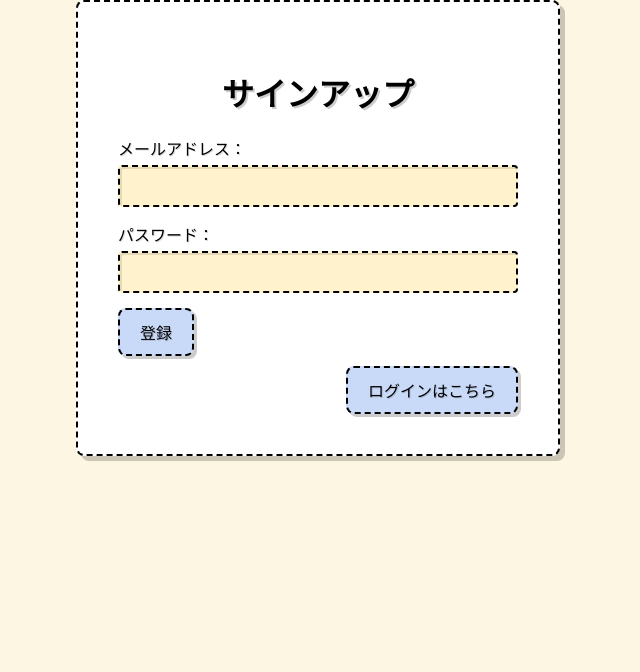
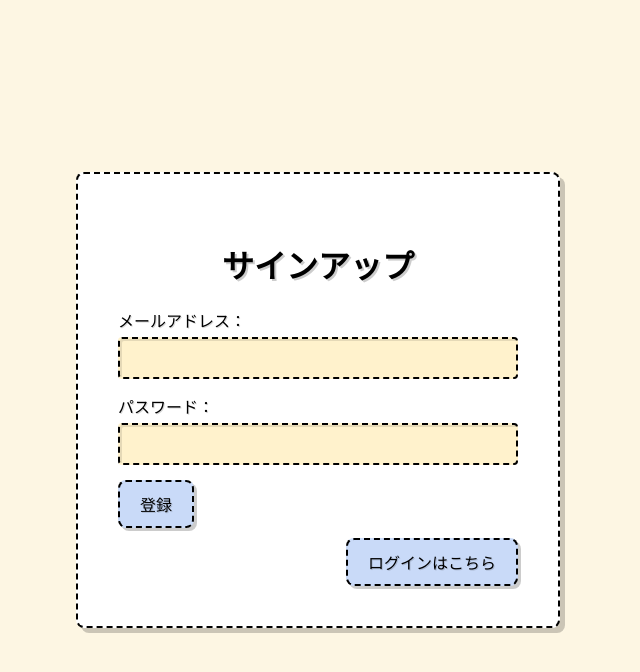
Before and after one commit to davidleora/NextPlan, a React (Vite) app: page / in a window 1280 px wide. Shown: the top 672 px of the page, without its empty margins (322-962 px from the left). Built offline with nearby package versions, Linux system fonts and the light colour scheme; no server answers.

Commit message:
ログインページ・サインアップページコンテナ整理

```diff
--- a/src/components/Login.jsx
+++ b/src/components/Login.jsx
@@ -22,6 +22,7 @@ const Login = ({ onToggle }) => {
   };
 
   return (
+    <div className="top-container">
       <div className="form-container">
         <h2 className="heading">ログイン</h2>
         <form onSubmit={handleLogin}>
@@ -56,6 +57,7 @@ const Login = ({ onToggle }) => {
           </button>
         </div>
       </div>
+    </div>
   );
 };
 
--- a/src/components/Signup.jsx
+++ b/src/components/Signup.jsx
@@ -22,6 +22,7 @@ const Signup = ({ onToggle }) => {
   };
 
   return (
+    <div className="top-container">
       <div className="form-container">
         <h2 className="heading">サインアップ</h2>
         <form onSubmit={handleSignup}>
@@ -56,6 +57,7 @@ const Signup = ({ onToggle }) => {
           </button>
         </div>
       </div>
+    </div>
   );
 };
 
--- a/src/styles/common.css
+++ b/src/styles/common.css
@@ -136,3 +136,10 @@
   text-align: right;
   margin-top: 10px;
 }
+
+.top-container {
+  display: flex;
+  justify-content: center;
+  align-items: center;
+  height: 100vh;
+}
```
Lines whose indentation alone changed are shown as unchanged.
